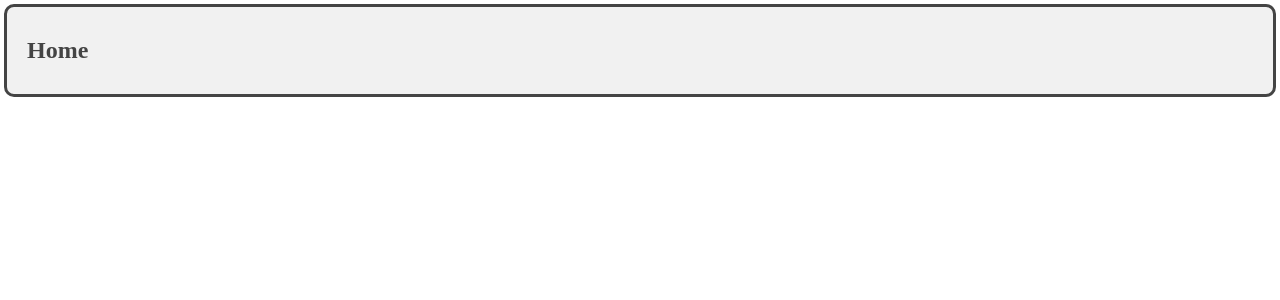
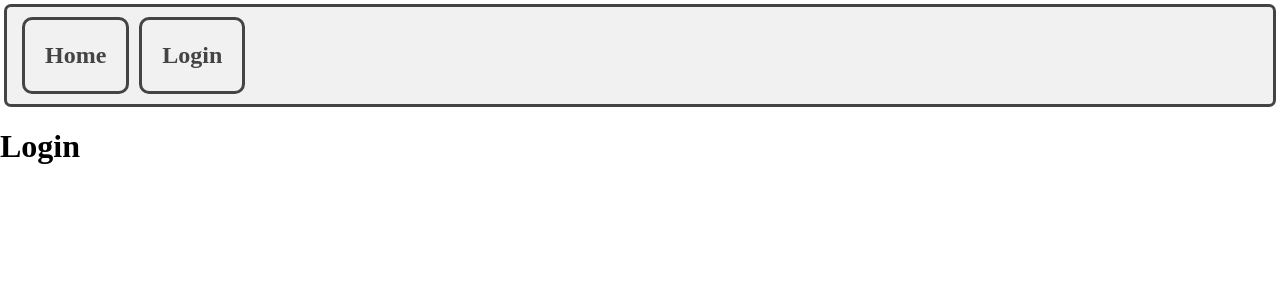
Before and after one commit to bdreaves04/Alevel-Project, a React (Create React App) app in the folder frontend/: page /login in a window 1280 px wide. Before the commit this address had no page. Shown: the top 300 px of the page. Built offline with nearby package versions, Linux system fonts and the light colour scheme.

Commit message:
added login page and added to nav bar with additional styling changes

```diff
--- a/frontend/src/App.js
+++ b/frontend/src/App.js
@@ -2,6 +2,7 @@
 
 //pages and components
 import Home from "./pages/Home";
+import Login from "./pages/Login";
 import Navbar from "./components/Navbar";
 
 function App() {
@@ -16,6 +17,10 @@
                 path='/'
                 element = {<Home />}
               />
+              <Route
+                path='/login'
+                element = {<Login />}
+              />
             </Routes>
           </div>
         </BrowserRouter>
--- a/frontend/src/components/Navbar.js
+++ b/frontend/src/components/Navbar.js
@@ -7,7 +7,14 @@
             <header>
                 <div className="container">
                     <Link to='/'>
-                        <h2>Home</h2>
+                        <div className="navitem">
+                            <h2>Home</h2>
+                        </div>
+                    </Link>
+                    <Link to='/login'>
+                        <div className="navitem">
+                            <h2>Login</h2>
+                        </div>
                     </Link>
                 </div>
             </header>
--- a/frontend/src/index.css
+++ b/frontend/src/index.css
@@ -6,10 +6,6 @@
   margin: 0;
 }
 
-code {
-  font-family: source-code-pro, Menlo, Monaco, Consolas, 'Courier New',
-    monospace;
-}
 
 header a {
   color:#444;
@@ -20,7 +16,17 @@
   background-color: #f1f1f1;
   border-style: solid;
   border-color: #444;
+  border-radius: 7px;
+  display: flex;
+  padding: 5px 10px;
+  justify-content: left;
+}
+
+.navitem{
+  background-color: #f1f1f1;
+  border-style: solid;
+  border-color: #444;
   border-radius: 10px;
-  align-items: center;
-  padding: 10px 20px;
+  padding: 2px 20px;
+  margin: 5px;
 }
--- /dev/null
+++ b/frontend/src/pages/Login.js
@@ -0,0 +1,13 @@
+import React, { Component } from 'react';
+
+class Login extends Component {
+    render() {
+        return (
+            <div className="login">
+                <h1>Login</h1>
+            </div>
+        );
+    }
+}
+
+export default Login;
```
